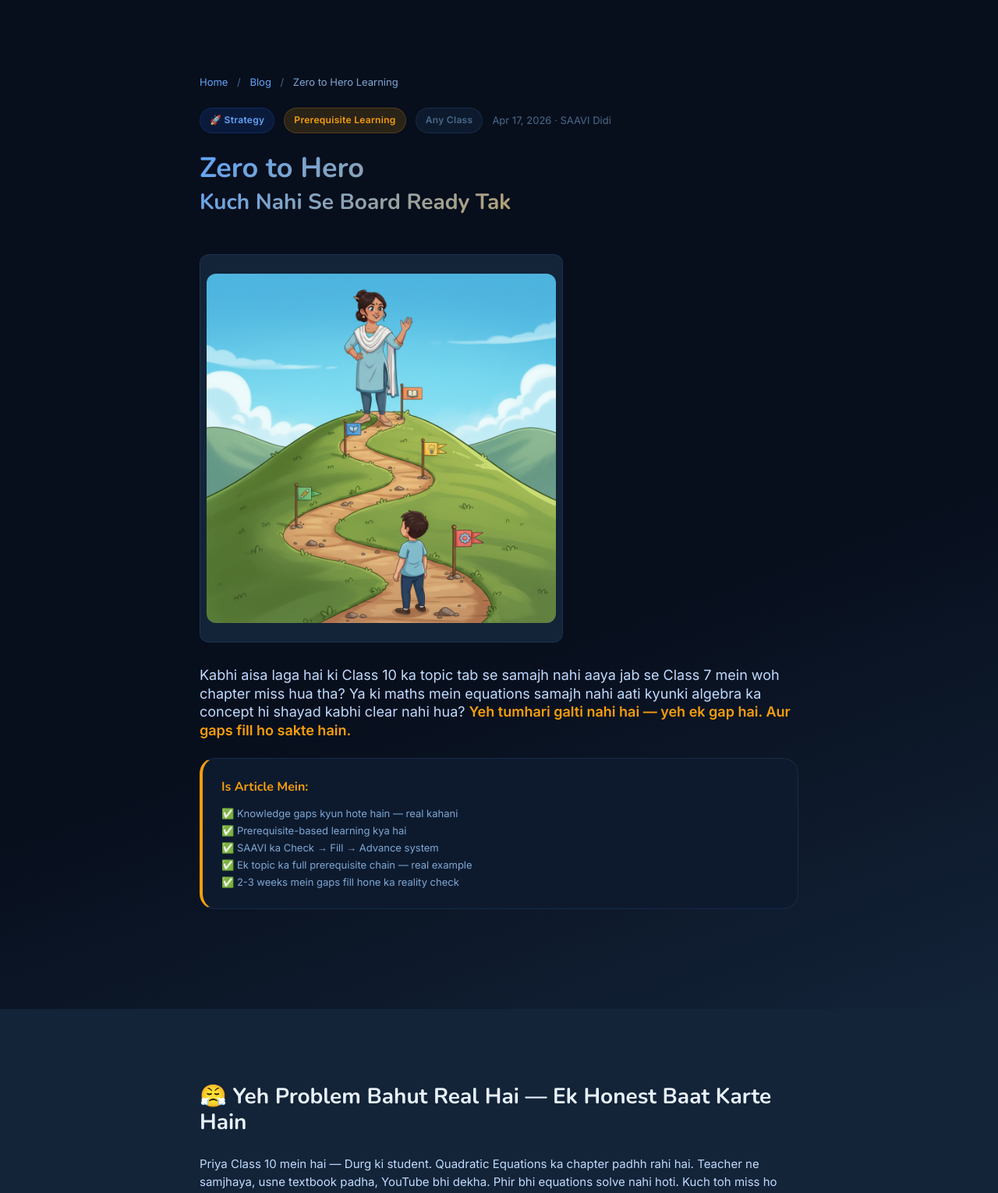
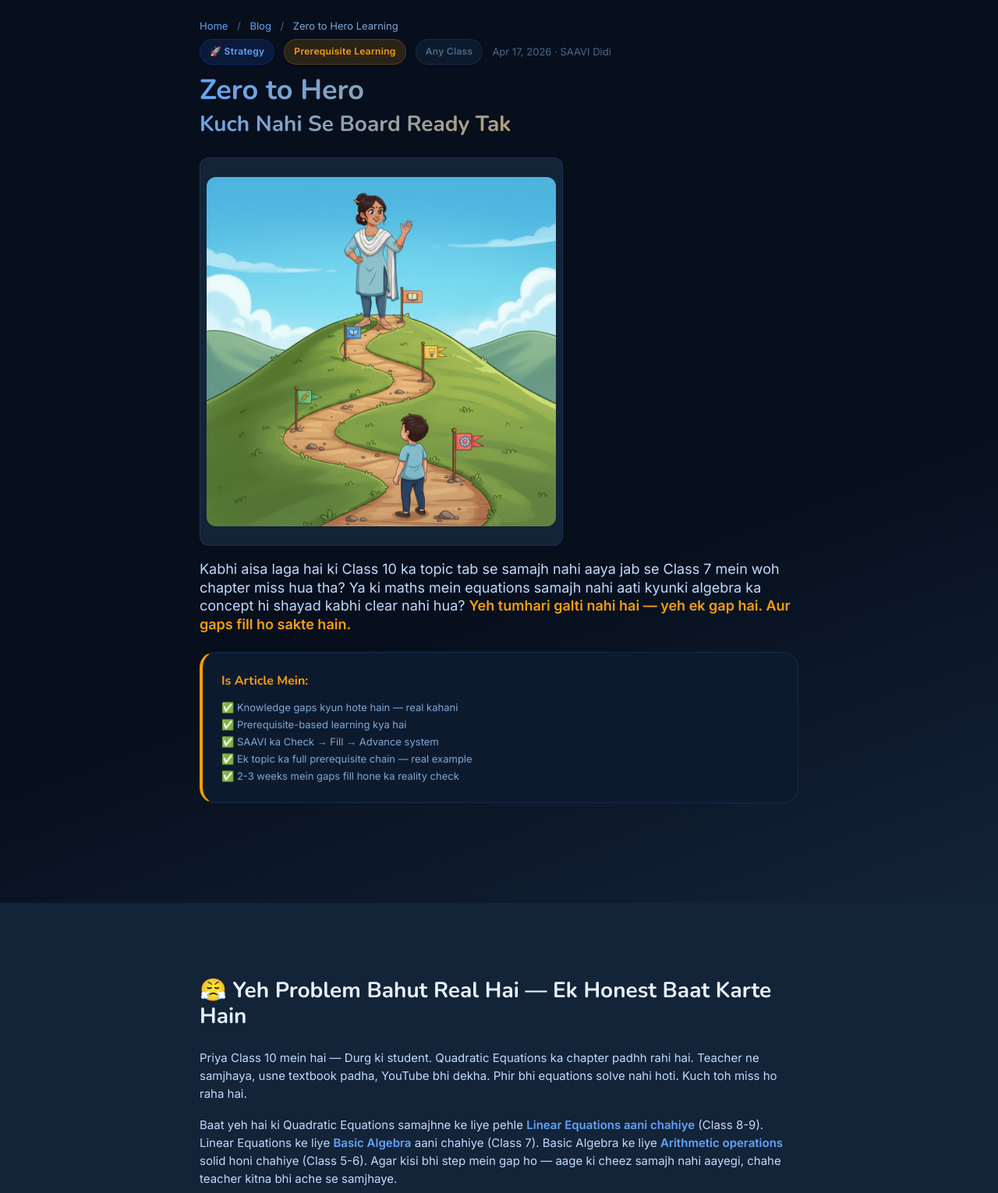
Before and after one commit to hforever-ai/shuratam, a PHP site: page /blog/zero-to-hero-learning/ in a window 1280 px wide. Shown: the part 68-1598 px from the top of the page at 78% size. Run offline with PHP 8.4, Linux system fonts and the light colour scheme; some web fonts are replaced.

Commit message:
fix: reduce gap between nav and content on inner pages — tighter hero layout

```diff
--- a/blind-mode/index.php
+++ b/blind-mode/index.php
@@ -46,7 +46,7 @@ include '../partials/nav.php';
       <div class="max-w-3xl mx-auto text-center">
 
         <!-- Badges -->
-        <div class="flex flex-wrap justify-center gap-3 mb-6">
+        <div class="flex flex-wrap justify-center gap-3 mb-3">
           <span class="badge badge-accent">♿ India Ka Pehla</span>
           <span class="badge badge-primary">FREE Forever</span>
         </div>
@@ -61,7 +61,7 @@ include '../partials/nav.php';
           सुनो, सीखो, आगे बढ़ो।
         </p>
 
-        <div class="chalkboard mx-auto my-6">
+        <div class="chalkboard mx-auto my-3">
             <img src="/assets/images/features/blind-mode.png" alt="Blind Mode — TalkBack, VoiceOver, headphones, braille compatible" loading="lazy" class="w-full max-w-[200px] md:max-w-[240px] lg:max-w-[280px] mx-auto my-3 rounded-xl">
           </div>
 
--- a/blog/zero-to-hero-learning/index.php
+++ b/blog/zero-to-hero-learning/index.php
@@ -72,12 +72,12 @@ include '../../partials/nav.php';
   <!-- =====================================================
        ARTICLE HERO
        ===================================================== -->
-  <section class="section" style="background: linear-gradient(160deg, var(--bg-base) 60%, var(--bg-elevated) 100%);">
+  <section class="section" style="padding-top: 1.5rem; background: linear-gradient(160deg, var(--bg-base) 60%, var(--bg-elevated) 100%);">
     <div class="container">
       <div class="max-w-3xl mx-auto">
 
         <!-- Breadcrumb -->
-        <nav aria-label="Breadcrumb" class="text-sm mb-6" style="color: var(--text-muted);">
+        <nav aria-label="Breadcrumb" class="text-sm mb-2" style="color: var(--text-muted);">
           <a href="/" style="color: var(--primary-light);">Home</a>
           <span class="mx-2">/</span>
           <a href="/blog/" style="color: var(--primary-light);">Blog</a>
@@ -86,19 +86,19 @@ include '../../partials/nav.php';
         </nav>
 
         <!-- Meta row -->
-        <div class="flex flex-wrap items-center gap-3 mb-6">
+        <div class="flex flex-wrap items-center gap-3 mb-3">
           <span class="badge badge-primary">🚀 Strategy</span>
           <span class="badge badge-accent">Prerequisite Learning</span>
           <span class="badge" style="background: var(--bg-surface); color: var(--text-muted); border: 1px solid var(--border-subtle);">Any Class</span>
           <span class="text-sm" style="color: var(--text-muted);">Apr 17, 2026 · SAAVI Didi</span>
         </div>
 
-        <h1 class="text-3xl sm:text-4xl font-heading font-bold mb-6 text-gradient">
+        <h1 class="text-3xl sm:text-4xl font-heading font-bold mb-3 text-gradient">
           Zero to Hero<br>
           <span class="text-2xl sm:text-3xl">Kuch Nahi Se Board Ready Tak</span>
         </h1>
 
-        <div class="chalkboard mx-auto my-6">
+        <div class="chalkboard mx-auto my-3">
             <img src="/assets/images/blog/zero-to-hero.png" alt="Zero to Hero — learning journey from basics to board ready" loading="lazy" class="w-full max-w-xs md:max-w-sm lg:max-w-md mx-auto my-4 rounded-xl">
           </div>
 
@@ -393,7 +393,7 @@ include '../../partials/nav.php';
             <p class="text-lg font-heading font-bold mb-4" style="color: var(--accent);">
               Zero Se Hero Tak — SAAVI Ke Saath
             </p>
-            <p class="text-sm mb-6" style="color: var(--text-secondary);">
+            <p class="text-sm mb-2" style="color: var(--text-secondary);">
               Waitlist join karo. May 20 launch pe pehle access milega. Hindi mein, tumhare syllabus ke saath, tumhare pace pe.
             </p>
             <a href="/waitlist/" class="btn btn-primary">Join Shrutam Waitlist — Free Hai →</a>
--- a/features/adaptive-learning/index.php
+++ b/features/adaptive-learning/index.php
@@ -54,7 +54,7 @@ include '../../partials/nav.php';
 
         <!-- Left: Copy -->
         <div>
-          <div class="flex flex-wrap gap-3 mb-6">
+          <div class="flex flex-wrap gap-3 mb-3">
             <span class="badge badge-accent">🧠 AI Adaptive</span>
             <span class="badge badge-primary">Real-Time Adjustment</span>
           </div>
--- a/features/ask-like-10/index.php
+++ b/features/ask-like-10/index.php
@@ -54,7 +54,7 @@ include '../../partials/nav.php';
 
         <!-- Left: Copy -->
         <div>
-          <div class="flex flex-wrap gap-3 mb-6">
+          <div class="flex flex-wrap gap-3 mb-3">
             <span class="badge badge-accent">💡 AI Feature</span>
             <span class="badge badge-primary">10 Tarike — Ek Concept</span>
           </div>
@@ -67,7 +67,7 @@ include '../../partials/nav.php';
             हर बच्चे का समझने का तरीका अलग होता है।
           </p>
 
-          <div class="chalkboard mx-auto my-6">
+          <div class="chalkboard mx-auto my-3">
             <img src="/assets/images/features/ask-like-10.png" alt="Ask Like 10 — one concept explained 10 different ways" loading="lazy" class="w-full max-w-[200px] md:max-w-[240px] lg:max-w-[280px] mx-auto my-3 rounded-xl">
           </div>
 
--- a/features/exam-notes/index.php
+++ b/features/exam-notes/index.php
@@ -54,7 +54,7 @@ include '../../partials/nav.php';
 
         <!-- Left: Copy -->
         <div>
-          <div class="flex flex-wrap gap-3 mb-6">
+          <div class="flex flex-wrap gap-3 mb-3">
             <span class="badge badge-accent">📋 Smart Notes</span>
             <span class="badge badge-primary">5 Languages</span>
           </div>
--- a/features/mock-exams/index.php
+++ b/features/mock-exams/index.php
@@ -54,7 +54,7 @@ include '../../partials/nav.php';
 
         <!-- Left: Copy -->
         <div>
-          <div class="flex flex-wrap gap-3 mb-6">
+          <div class="flex flex-wrap gap-3 mb-3">
             <span class="badge badge-accent">📝 Board Pattern</span>
             <span class="badge badge-primary">4 Difficulty Levels</span>
           </div>
@@ -67,7 +67,7 @@ include '../../partials/nav.php';
             Easy से शुरू — Board तक पहुँचो।
           </p>
 
-          <div class="chalkboard mx-auto my-6">
+          <div class="chalkboard mx-auto my-3">
             <img src="/assets/images/features/mock-exams.png" alt="Mock exams — 4 difficulty levels from easy to board ready" loading="lazy" class="w-full max-w-[200px] md:max-w-[240px] lg:max-w-[280px] mx-auto my-3 rounded-xl">
           </div>
 
--- a/features/mother-tongue-learning/index.php
+++ b/features/mother-tongue-learning/index.php
@@ -54,7 +54,7 @@ include '../../partials/nav.php';
 
         <!-- Left: Copy -->
         <div>
-          <div class="flex flex-wrap gap-3 mb-6">
+          <div class="flex flex-wrap gap-3 mb-3">
             <span class="badge badge-accent">🌏 Native Language</span>
             <span class="badge badge-primary">5 Languages</span>
           </div>
@@ -67,7 +67,7 @@ include '../../partials/nav.php';
             अपनी भाषा में समझो — फिर दुनिया समझेगी।
           </p>
 
-          <div class="chalkboard mx-auto my-6">
+          <div class="chalkboard mx-auto my-3">
             <img src="/assets/images/features/mother-tongue.png" alt="Mother tongue learning — Hindi, Telugu, Marathi, English" loading="lazy" class="w-full max-w-[200px] md:max-w-[240px] lg:max-w-[280px] mx-auto my-3 rounded-xl">
           </div>
 
--- a/features/parent-portal/index.php
+++ b/features/parent-portal/index.php
@@ -54,7 +54,7 @@ include '../../partials/nav.php';
 
         <!-- Left: Copy -->
         <div>
-          <div class="flex flex-wrap gap-3 mb-6">
+          <div class="flex flex-wrap gap-3 mb-3">
             <span class="badge badge-accent">👪 Safe Learning</span>
             <span class="badge badge-primary">WhatsApp Updates</span>
           </div>
@@ -67,7 +67,7 @@ include '../../partials/nav.php';
             बच्चा पढ़ रहा है या नहीं — जानो।
           </p>
 
-          <div class="chalkboard mx-auto my-6">
+          <div class="chalkboard mx-auto my-3">
             <img src="/assets/images/features/parent-portal.png" alt="Parent portal — track child progress, bedtime lock, WhatsApp reports" loading="lazy" class="w-full max-w-[200px] md:max-w-[240px] lg:max-w-[280px] mx-auto my-3 rounded-xl">
           </div>
 
--- a/features/photo-doubt-solver/index.php
+++ b/features/photo-doubt-solver/index.php
@@ -54,7 +54,7 @@ include '../../partials/nav.php';
 
         <!-- Left: Copy -->
         <div>
-          <div class="flex flex-wrap gap-3 mb-6">
+          <div class="flex flex-wrap gap-3 mb-3">
             <span class="badge badge-accent">📸 Instant Solver</span>
             <span class="badge badge-primary">Hindi Handwriting</span>
           </div>
@@ -67,7 +67,7 @@ include '../../partials/nav.php';
             सवाल की फोटो — जवाब तुरंत।
           </p>
 
-          <div class="chalkboard mx-auto my-6">
+          <div class="chalkboard mx-auto my-3">
             <img src="/assets/images/features/photo-doubt.png" alt="Photo doubt solver — snap and get step-by-step solution" loading="lazy" class="w-full max-w-[200px] md:max-w-[240px] lg:max-w-[280px] mx-auto my-3 rounded-xl">
           </div>
 
--- a/features/reel-mode/index.php
+++ b/features/reel-mode/index.php
@@ -54,7 +54,7 @@ include '../../partials/nav.php';
 
         <!-- Left: Copy -->
         <div>
-          <div class="flex flex-wrap gap-3 mb-6">
+          <div class="flex flex-wrap gap-3 mb-3">
             <span class="badge badge-accent">🎬 Learning Reels</span>
             <span class="badge badge-primary">3-5 Min Videos</span>
           </div>
--- a/features/revision-mode/index.php
+++ b/features/revision-mode/index.php
@@ -54,7 +54,7 @@ include '../../partials/nav.php';
 
         <!-- Left: Copy -->
         <div>
-          <div class="flex flex-wrap gap-3 mb-6">
+          <div class="flex flex-wrap gap-3 mb-3">
             <span class="badge badge-accent">📚 After School</span>
             <span class="badge badge-primary">Community Notes</span>
           </div>
--- a/features/spoken-english/index.php
+++ b/features/spoken-english/index.php
@@ -54,7 +54,7 @@ include '../../partials/nav.php';
 
         <!-- Left: Copy -->
         <div>
-          <div class="flex flex-wrap gap-3 mb-6">
+          <div class="flex flex-wrap gap-3 mb-3">
             <span class="badge badge-accent">🗣️ No Judgment</span>
             <span class="badge badge-primary">Daily Practice</span>
           </div>
--- a/features/student-tracking/index.php
+++ b/features/student-tracking/index.php
@@ -54,7 +54,7 @@ include '../../partials/nav.php';
 
         <!-- Left: Copy -->
         <div>
-          <div class="flex flex-wrap gap-3 mb-6">
+          <div class="flex flex-wrap gap-3 mb-3">
             <span class="badge badge-accent">📊 Personal Dashboard</span>
             <span class="badge badge-primary">Streak + Badges</span>
           </div>
--- a/features/zero-to-hero/index.php
+++ b/features/zero-to-hero/index.php
@@ -54,7 +54,7 @@ include '../../partials/nav.php';
 
         <!-- Left: Copy -->
         <div>
-          <div class="flex flex-wrap gap-3 mb-6">
+          <div class="flex flex-wrap gap-3 mb-3">
             <span class="badge badge-accent">🚀 AI Feature</span>
             <span class="badge badge-primary">📚 NCERT Chain Learning</span>
           </div>
```
Also changed, not shown: blog/adaptive-learning-kya-hai/index.php (+6 -6 lines), blog/blind-students-ai-education/index.php (+6 -6 lines), blog/cg-board-class10-preparation/index.php (+6 -6 lines), blog/photosynthesis-hindi/index.php (+6 -6 lines).
